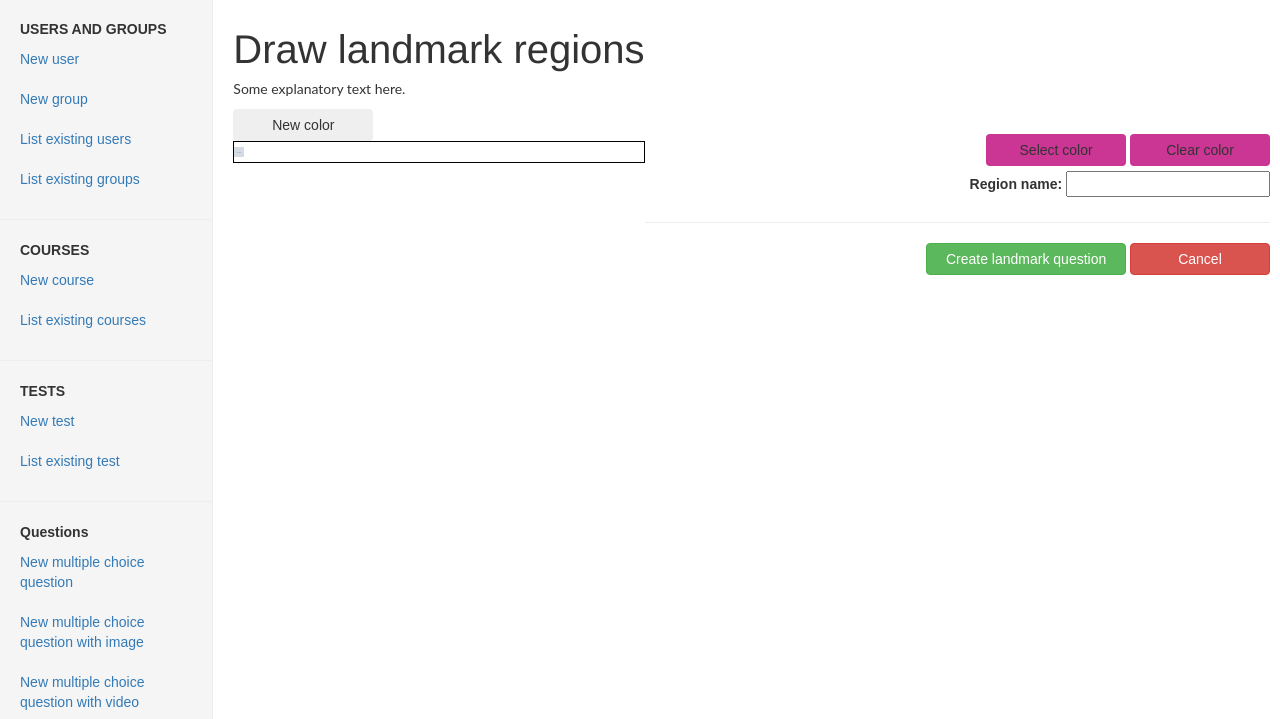
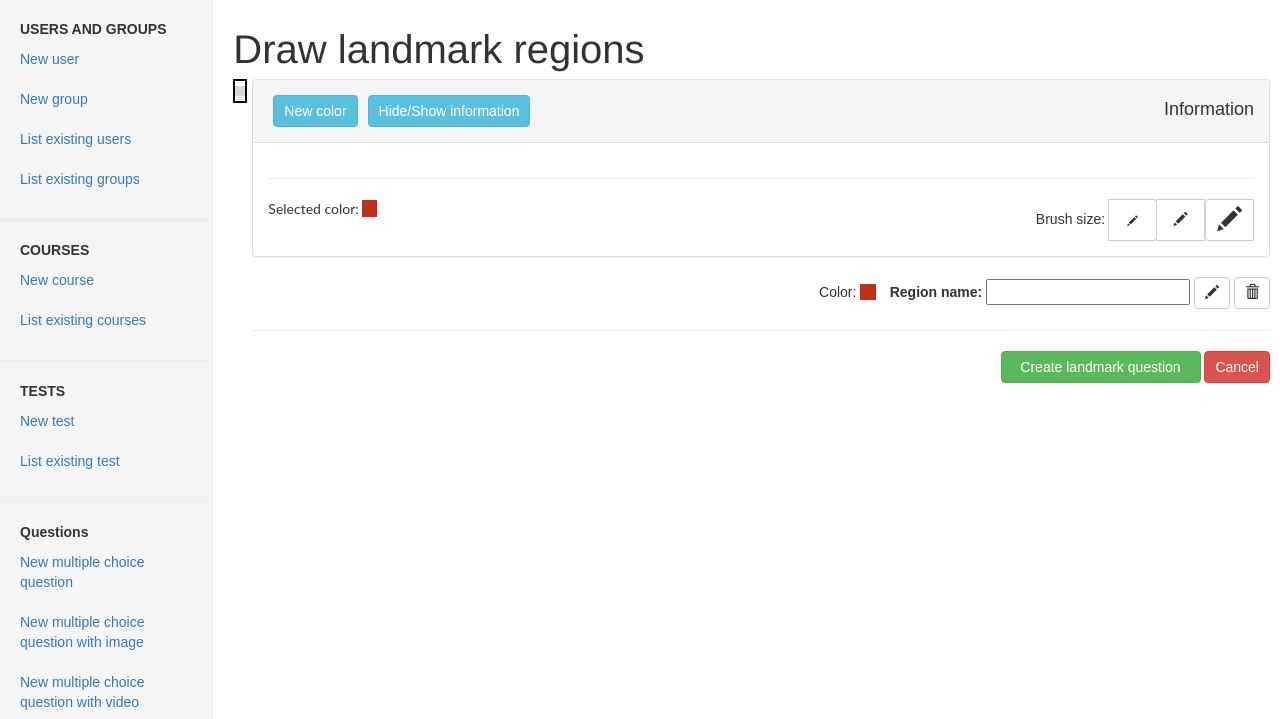
Before and after one commit to kradalby/enigma, a Django app: template src/app/quiz/templates/quiz/admin/draw_landmark.html in a window 1280 px wide. Shown: the part 81-800 px from the top of the page. Run offline with Django 3.2, Linux system fonts and the light colour scheme; the template is opened without the code that fills it: most values are stand-ins (such as "Sample title", 1, 10 or a date in 2020); grey boxes marked "Sample" are stand-in pictures; parts of the project's set-up code (start-up, migrations or seed data) failed here and were passed over; some libraries are stand-ins or nearby versions.

Commit message:
Lots of landmark fixes

```diff
--- a/src/app/quiz/templates/quiz/admin/draw_landmark.html
+++ b/src/app/quiz/templates/quiz/admin/draw_landmark.html
@@ -5,7 +5,6 @@
 <style>
     .btn {
         display:inline-block;
-        min-width: 140px;
         padding:5px 10px;
     }
 
@@ -15,6 +14,7 @@
         text-overflow:ellipsis;
         -ms-text-overflow:ellipsis;
         float: left;
+        padding-right: 5px;
     }
 
     #right-column {
@@ -22,7 +22,6 @@
         text-overflow:ellipsis;
         -ms-text-overflow:ellipsis;
         text-align: right;
-        padding-top: 110px;
     }
 
     div.buttons {
@@ -30,27 +29,97 @@
     }
 
     div#canvasDiv{
-        border: 1px solid black;
+        border: 2px solid black;
+    }
+
+    div > label {
+        padding-left: 10px;
+    }
+
+    div.panel-heading > button {
+        margin: 5px;
     }
 </style>
+<div>
+    <h1>Draw landmark regions</h1>
+</div>
 <div id="left-column">
-    <div>
-        <h1>Draw landmark regions</h1>
-    </div>
-    <div>
-        <p>
-            Some explanatory text here.
-        </p>
-            <button type="button" class="btn" onclick="addColor()">New color</button>
-    </div>
     <div id="canvasDiv"></div>
 </div>
 <div id="right-column">
+    <div class="alert alert-danger fade in" id="max-colors-error" style="display:none;">
+        <button type="button" class="close">×</button>
+        You can't add any more colors.
+    </div>
+    <div class="panel panel-default">
+        <div class="panel-heading">
+            <button type="button" class="pull-left btn btn-info" onclick="addColor()">New color</button>
+            <button data-toggle="collapse" data-target="#collapsable" class="pull-left btn btn-info">Hide/Show information</button>
+                <h4>Information</h4>
+            <div class="clearfix"></div>
+        </div>
+        <div class="panel-body">
+            <div id="collapsable" class="collapse">
+                <p>
+                    Draw regions which the user will have to select.
+                </p>
+                <p>
+                    While taking the test, the user will not see the different regions.
+                </p>
+                <p>
+                    The user scores at this question if s/he correctly selects a pixel from the region in question.
+                </p>
+                <table class="table text-left">
+                    <tr>
+                        <th>Symbol</th>
+                        <th>Description</th>
+                    </tr>
+                    <tr>
+                        <td><span class='glyphicon glyphicon-pencil'></span></td>
+                        <td>Select color</td>
+                    </tr>
+                    <tr>
+                        <td><span class='glyphicon glyphicon-trash'></span></td>
+                        <td>Clear color</td>
+                    </tr>
+                    <tr>
+                        <td>Region name</td>
+                        <td>Appears in the test as "Select &lt;Region name&gt;"</td>
+                    </tr>
+                </table>
+            </div>
+            <hr/>
+            <div class="text-left">
+                <p class="pull-left">
+                    Selected color:
+                    <span id="selected-color" style='background-color:#abcdef'>
+                        &nbsp;&nbsp;&nbsp;&nbsp;
+                    </span>
+                </p>
+                <div class="pull-right">
+                    Brush size:
+                    <div class="btn-group">
+                        <button style="width: 3.5em; height: 3em;" type='button' class='btn btn-default pull-right' onclick='drawRegions.setLineWidth(15)'>
+                            <span style="font-size: 1.75em;" class='glyphicon glyphicon-pencil'></span>
+                        </button>
+                        <button style="width: 3.5em; height: 3em;" type='button' class='btn btn-default pull-right' onclick='drawRegions.setLineWidth(10)'>
+                            <span style="font-size: 1.0em;" class='glyphicon glyphicon-pencil'></span>
+                        </button>
+                        <button style="width: 3.5em; height: 3em;" type='button' class='btn btn-default pull-right' onclick='drawRegions.setLineWidth(5)'>
+                            <span style="font-size: 0.75em;" class='glyphicon glyphicon-pencil'></span>
+                        </button>
+                    </div>
+                </div>
+            </div>
+        </div>
+    </div>
+
     <form action="" method="post" enctype="multipart/form-data">
         {% csrf_token %}
         <div id="form-div">
 
         </div>
+        <hr/>
         <input type="hidden" name="hidden-image-data" id="hidden-image-data" />
         <input type="submit" class="btn btn-success" style="min-width: 200px;" value="Create landmark question" />
         <a href="{% url 'admin_add_questions_to_test' test.id %}" class="btn btn-danger">Cancel</a>
@@ -61,6 +130,10 @@
 {% block end %}
 <script type="text/javascript" src="{% static "js/draw-regions.js" %}"></script>
 <script type="text/javascript">
+    // Hide warning when close is clicked
+    $('.alert .close').on('click', function(e) {
+        $(this).parent().hide();
+    });
     // String format
     if (!String.format) {
         String.format = function(format) {
@@ -76,29 +149,33 @@
     // Add colors
     var currentColors = 0,
         colors = [
+            "#c02f1d", // red
+            "#107896", // blue
+            "#ffcf33", // yellow
             "#cb3594", // purple
             "#659b41", // green
-            "#ffcf33", // yellow
             "#986928", // brown
         ],
         maxColors = colors.length,
         html =
         "    <div>" +
-        "        <div class='buttons'>" +
-        "            <button type='button' class='btn' style='background-color:{1}' onclick='drawRegions.setColor({0})'>Select color</button>" +
-        "            <button type='button' class='btn' style='background-color:{1}' onclick='drawRegions.clearColor({0})'>Clear color</button>" +
-        "        </div>" +
+        "        Color: <span style='background-color:{1}'>&nbsp;&nbsp;&nbsp;&nbsp;</span>" +
         "        <label for='region{0}'>" +
         "            Region name:" +
         "            <input type='text' name='{1}' id='region{0}' />" +
         "        </label>" +
-        "    </div>" +
-        "    <hr/>"
+        "        <button type='button' class='btn btn-default' onclick='drawRegions.setColor({0});displaySelectedColor();'>" +
+        "            <span class='glyphicon glyphicon-pencil'></span>" +
+        "        </button>" +
+        "        <button type='button' class='btn btn-default' onclick='drawRegions.clearColor({0})'>" +
+        "            <span class='glyphicon glyphicon-trash'></span>" +
+        "        </button>" +
+        "    </div>"
         ;
 
     function addColor(){
         if(currentColors >= maxColors){
-            //TODO: output to user
+            $('#max-colors-error').show();
             return;
         }
         var color = colors[currentColors];
@@ -108,11 +185,17 @@
         currentColors++;
     }
 
+    function displaySelectedColor(){
+        var selectedColor = drawRegions.getCurrentColor();
+        $("#selected-color").css("background-color", selectedColor);
+    }
+
     // Init application
     addColor();
     drawRegions.setColor(0);
     {% with image=question.original_image %}
     drawRegions.init("{{image.url}}", {{image.height}}, {{image.width}});
+    displaySelectedColor();
     {% endwith %}
 </script>
 {% endblock %}
--- a/src/app/quiz/templates/quiz/admin/new_landmark_question.html
+++ b/src/app/quiz/templates/quiz/admin/new_landmark_question.html
@@ -19,5 +19,8 @@
         {{ form.as_table }}
     </table>
     <input type="submit" class="btn btn-success" value="Continue" />
+    {% if test %}
+        <a href="{% url 'admin_add_questions_to_test' test.id %}" class="btn btn-danger">Cancel</a>
+    {% endif %}
 </form>
 {% endblock %}
--- a/src/app/quiz/templates/quiz/admin/new_outline_question.html
+++ b/src/app/quiz/templates/quiz/admin/new_outline_question.html
@@ -19,5 +19,8 @@
         {{ form.as_table }}
     </table>
     <input type="submit" class="btn btn-success" value="Continue" />
+    {% if test %}
+        <a href="{% url 'admin_add_questions_to_test' test.id %}" class="btn btn-danger">Cancel</a>
+    {% endif %}
 </form>
 {% endblock %}
--- a/src/app/quiz/views/admin.py
+++ b/src/app/quiz/views/admin.py
@@ -268,7 +268,7 @@ def add_landmark_question_to_test(request, test_id):
         if form.is_valid():
             question = form.save()
             question.test.add(test)
-            return redirect(draw_landmark, question.id, test.id)
+            return redirect(draw_landmark, test.id, question.id)
     else:
         form = LandmarkQuestionForm()
 
--- a/src/static/js/draw-regions.js
+++ b/src/static/js/draw-regions.js
@@ -10,6 +10,7 @@ var drawRegions = (function () {
 		outlineImage = new Image(),
 		clickX = [],
 		clickY = [],
+		clickWidth = [],
 		clickColor = [],
 		clickDrag = [],
 		paint = false,
@@ -56,7 +57,7 @@ var drawRegions = (function () {
                 context.strokeStyle = clickColor[i];
 				context.lineCap = "round";
 				context.lineJoin = "round";
-				context.lineWidth = lineWidth;
+				context.lineWidth = clickWidth[i];
 				context.stroke();
 			}
 			context.closePath();
@@ -75,6 +76,7 @@ var drawRegions = (function () {
 			clickY.push(y);
 			clickColor.push(curColor);
 			clickDrag.push(dragging);
+			clickWidth.push(lineWidth);
 		},
 
         relativeMouseCoordinates = function(event){
@@ -85,15 +87,18 @@ var drawRegions = (function () {
             var currentElement = canvas;
 
             do{
-                totalOffsetX += currentElement.offsetLeft - currentElement.scrollLeft;
-                totalOffsetY += currentElement.offsetTop - currentElement.scrollTop;
+                totalOffsetX += currentElement.offsetLeft;
+                totalOffsetY += currentElement.offsetTop;
             }
             while(currentElement = currentElement.offsetParent)
 
             canvasX = event.pageX - totalOffsetX;
             canvasY = event.pageY - totalOffsetY;
 
-            return {x:canvasX, y:canvasY}
+            return {
+				x : canvasX,
+				y : canvasY
+			}
         },
 
 		// Add mouse and touch event listeners to the canvas
@@ -153,6 +158,10 @@ var drawRegions = (function () {
             curColor = colors[colorIndex];
         },
 
+		getCurrentColor = function() {
+			return curColor;
+		},
+
         clearColor = function(colorIndex){
             var colorToRemove = colors[colorIndex];
             for(var i = clickColor.length - 1; i >= 0; i--) {
@@ -170,6 +179,10 @@ var drawRegions = (function () {
             var imageData = document.getElementById('canvas').toDataURL("image/png");
             document.getElementById('hidden-image-data').value = imageData;
         },
+
+		setLineWidth = function(width){
+			lineWidth = width;
+		},
 
 		// Creates a canvas element, loads images, adds events, and draws the canvas for the first time.
 		init = function (image, height, width) {
@@ -205,6 +218,8 @@ var drawRegions = (function () {
 		init: init,
         setColor : setColor,
         clearColor : clearColor,
-        addColor : addColor
+        addColor : addColor,
+		getCurrentColor : getCurrentColor,
+		setLineWidth : setLineWidth
 	};
 }());
```
